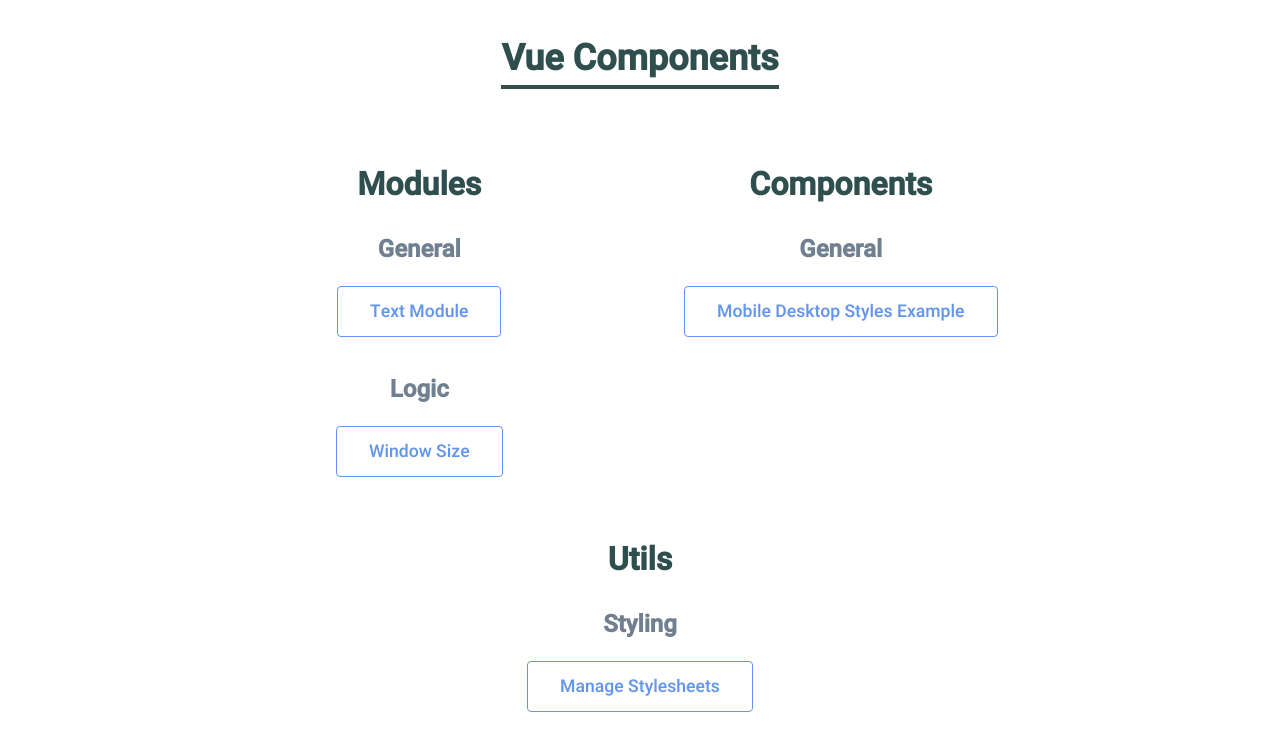
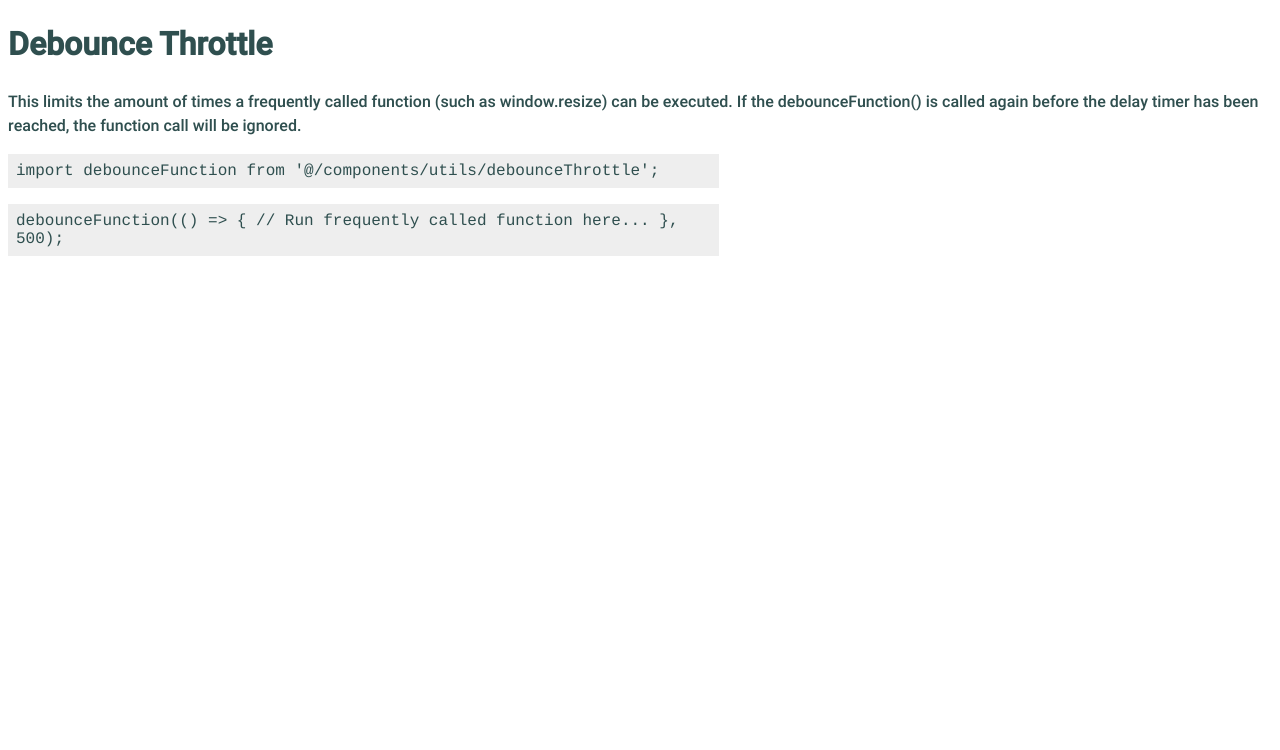
Before and after one commit to aclarke211/vue-tools, a Vue app: page /utils/scripts/debounce-throttle in a window 1280 px wide. Shown: the top 750 px of the page. Built offline with nearby package versions, Linux system fonts and the light colour scheme.

Commit message:
debounceThrottle Util.

```diff
--- /dev/null
+++ b/src/components/utils/debounceThrottle.js
@@ -0,0 +1,9 @@
+export default function debounceFunction(functionToLimit, delay = 300) {
+  let debounceThrottleTimer;
+  return () => {
+    // Reset the throttle timer when we call the debounce function
+    clearTimeout(debounceThrottleTimer);
+    // If the debounceFunction is called again before the delay time, it will be ignored
+    debounceThrottleTimer = setTimeout(functionToLimit.bind(this), delay);
+  };
+}
--- /dev/null
+++ b/src/components/utils/examples/debounceThrottle.vue
@@ -0,0 +1,71 @@
+<template>
+  <div :class="['container', 'util', className]">
+    <h1 :class="['title', className]">{{ title }}</h1>
+    <p :class="['description', 'text', className]">{{ description }}</p>
+    <p :class="['example-code', 'import', 'text', className]">{{ codeExamples.importText }}</p>
+    <p :class="['example-code', 'methods', 'text', className]">{{ codeExamples.methodsText }}</p>
+  </div>
+</template>
+
+<script>
+import debounceFunction from '@/components/utils/debounceThrottle';
+
+export default {
+  name: 'debounceThrottle',
+
+  data: () => ({
+    className: 'debounce-throttle',
+    title: 'Debounce Throttle',
+    description: 'This limits the amount of times a frequently called function (such as window.resize) can be executed. If the debounceFunction() is called again before the delay timer has been reached, the function call will be ignored.',
+    codeExamples: {
+      importText: `
+        import debounceFunction from '@/components/utils/debounceThrottle';
+      `,
+      methodsText: `
+        debounceFunction(() => {
+          // Run frequently called function here...
+        }, 500);
+      `,
+    },
+  }),
+
+  methods: {
+    debounce() {
+      debounceFunction(() => {
+        // Run frequently called method here...
+      }, 500);
+    },
+  },
+};
+</script>
+
+<style lang="scss">
+
+.debounce-throttle {
+  .example-code {
+    background: #eee;
+    display: flex;
+    font-family: 'courier';
+    padding: .5rem;
+    max-width: 55%;
+  }
+
+ .btn {
+   $btnBGColor: cornflowerblue;
+   $btnColor: white;
+
+   background: $btnBGColor;
+   border: none;
+   border-radius: .25rem;
+   color: $btnColor;
+   cursor: pointer;
+   margin: 1rem;
+   padding: .75rem 2rem;
+   transition: all .5s;
+
+   &:hover {
+     background: lighten($btnBGColor, 10%);
+   }
+ }
+}
+</style>
--- a/src/router.js
+++ b/src/router.js
@@ -36,6 +36,11 @@
     name: 'manageStylesheets',
     component: () => import(/* webpackChunkName: "manageStylesheets" */ './components/utils/examples/manageStylesheets.vue'),
   },
+  {
+    path: '/utils/scripts/debounce-throttle',
+    name: 'debounceThrottle',
+    component: () => import(/* webpackChunkName: "debounceThrottle" */ './components/utils/examples/debounceThrottle.vue'),
+  },
 ];
 
 const routes = [...generalRoutes, ...moduleRoutes, ...componentRoutes, ...utilRoutes];
--- a/src/views/Home.vue
+++ b/src/views/Home.vue
@@ -58,6 +58,9 @@
         subcategories: [
           {
             name: 'Styling',
+          },
+          {
+            name: 'Scripts',
           },
         ],
       },
```
